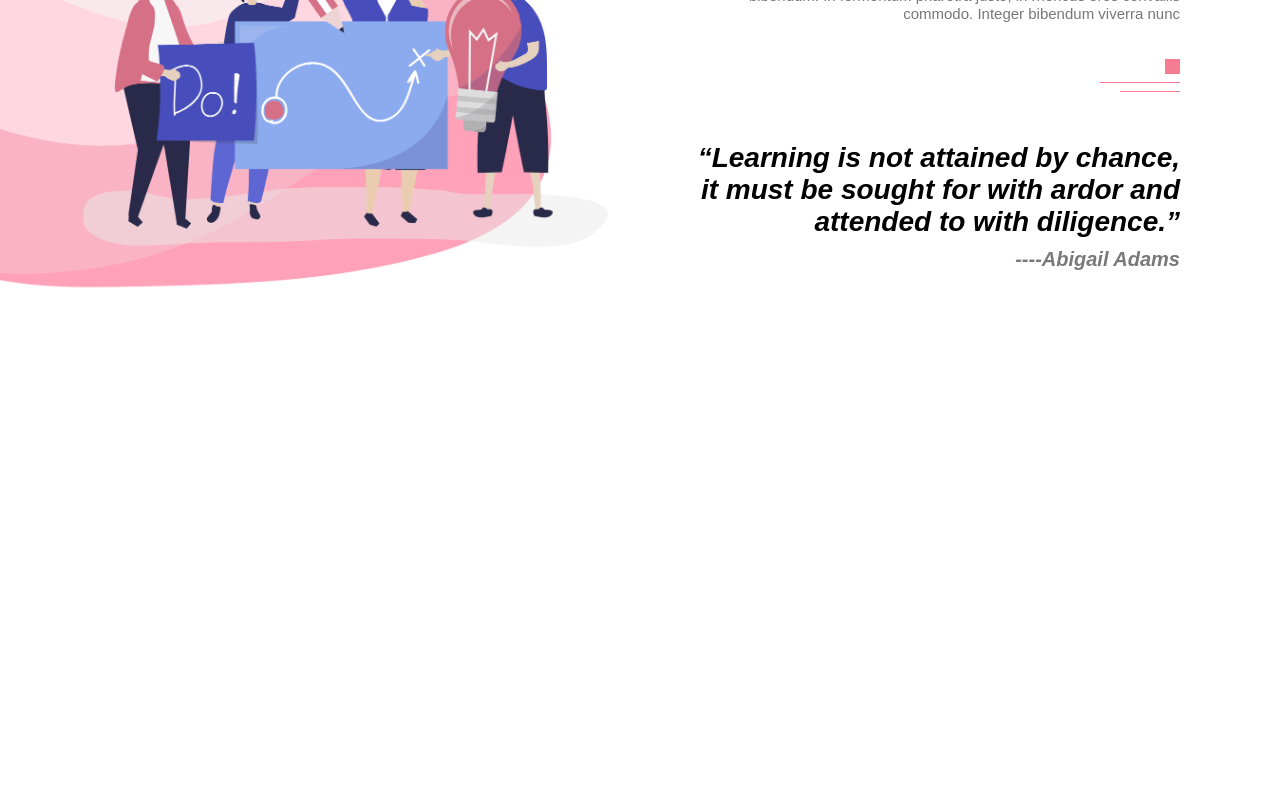
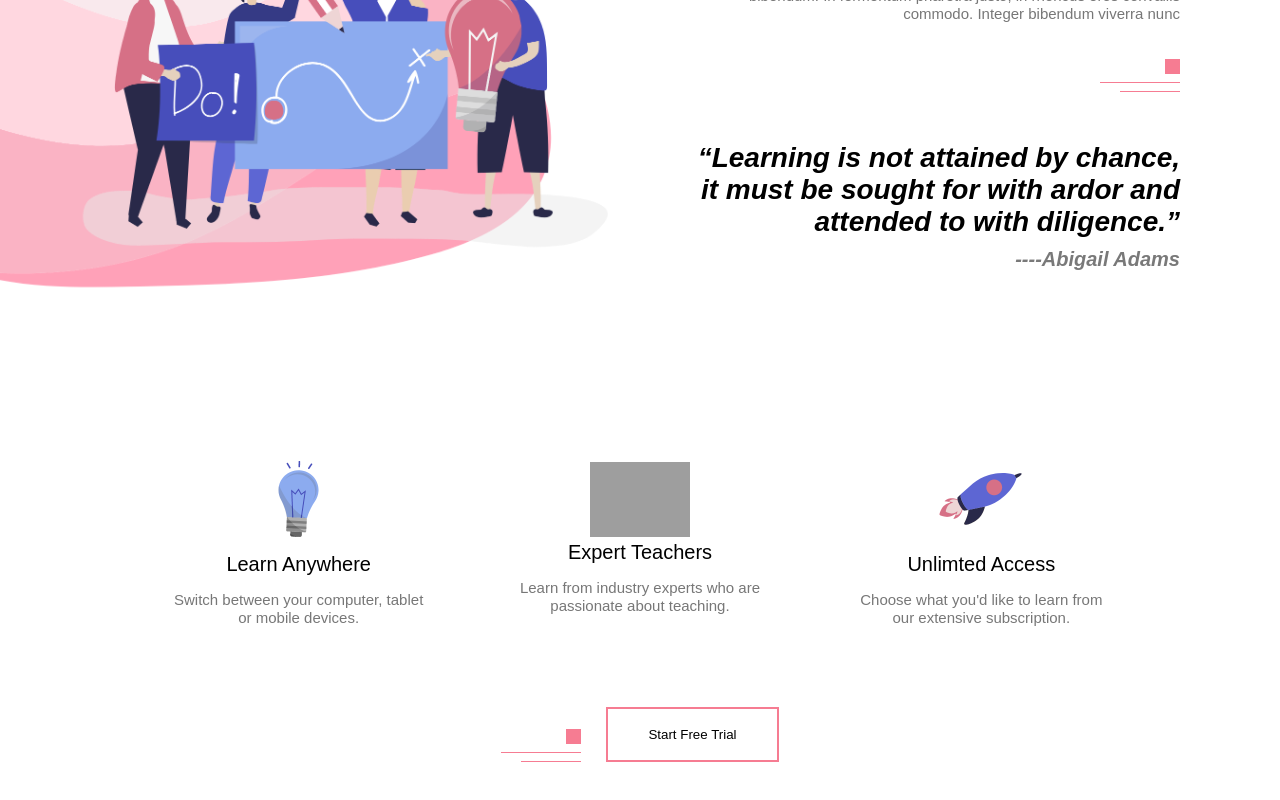
Before and after one commit to HamzaAhmedSheikh/project-5_animated-react-website, a React (Create React App) app: page / in a window 1280 px wide. Shown: the part 1408-2208 px from the top of the page. Before the commit the page ends 1807 px from the top, so only its background shows below. Built offline with nearby package versions, Linux system fonts and the light colour scheme; grey boxes are pictures that could not be loaded.

Commit message:
features section complete

```diff
--- a/src/Animated-React-Website/component/Feature.js
+++ /dev/null
@@ -1,12 +0,0 @@
-import React from 'react'
-
-export const Feature = () => {
-    return (
-        <div>
-
-        </div>
-    )
-}
-
-
-export default Feature
--- /dev/null
+++ b/src/Animated-React-Website/component/Features.js
@@ -0,0 +1,45 @@
+import React from 'react'
+import '../css/style.css'
+
+import PictureOne from '../images/pic-1.png'
+import PictureTwo from '../images/pic-2.png'
+import PictureThree from '../images/pic-3.png'
+
+
+export const Features = () => {
+    return (
+        <section id="features">
+          <div className="feature-row">
+            <div className="feature-col">
+               <img src={PictureOne} alt="pic-1" />
+               <h4> Learn Anywhere </h4>
+               <p> Switch between your computer, tablet or mobile devices. </p>
+            </div>
+
+            <div className="feature-col">
+               <img src={PictureTwo} alt="pic-2" />
+               <h4> Expert Teachers </h4>
+               <p> Learn from industry experts who are passionate about teaching. </p>
+            </div>
+
+            <div className="feature-col">
+               <img src={PictureThree} alt="pic-3" />
+               <h4> Unlimted Access </h4>
+               <p> Choose what you'd like to learn from our extensive subscription. </p>
+            </div>
+          </div>
+
+          <div className="feature-btn">
+              <div className="line">
+                  <span className="line-1"></span> <br />
+                  <span className="line-2"></span> <br />
+                  <span className="line-3"></span>
+              </div>
+              <button className="commom-btn"> Start Free Trial </button>
+         </div>
+        </section>
+    )
+}
+
+
+export default Features
--- a/src/Animated-React-Website/css/style.css
+++ b/src/Animated-React-Website/css/style.css
@@ -128,3 +128,45 @@ p {
 }
 
 /*-------------------- Features Section ------------------------ */
+
+#features {
+    padding-top: 50px;
+    padding-bottom: 50px;
+}
+
+.feature-row {
+    width: 80%;
+    margin: auto;
+    display: flex;
+    align-items: center;
+    justify-content: space-around;
+    flex-wrap: wrap;
+}
+
+.feature-col {
+    flex-basis: 25%;
+    text-align: center;
+}
+
+.feature-col img {
+    width: 100px;
+}
+
+.feature-col h4 {
+    margin-bottom: 15px;
+    font-size: 20px;
+    font-weight: 400;
+}
+
+.feature-btn {
+    margin: 80px auto 0;
+    display: flex;
+    align-items: flex-end;
+    justify-content: center;
+}
+
+.feature-btn .line {
+    text-align: right;
+    display: inline-block;
+    margin-right: 25px;
+}
--- a/src/App.js
+++ b/src/App.js
@@ -3,7 +3,7 @@ import React from 'react';
 import Navbar from './Animated-React-Website/component/Navbar'
 import Home from './Animated-React-Website/component/Home'
 import About from './Animated-React-Website/component/About'
-import Feature from './Animated-React-Website/component/Feature'
+import Features from './Animated-React-Website/component/Features'
 
 
 function App() {
@@ -12,7 +12,7 @@ function App() {
        <Navbar />
        <Home />
        <About />
-       <Feature />
+       <Features />
     </div>
   );
 }
```
